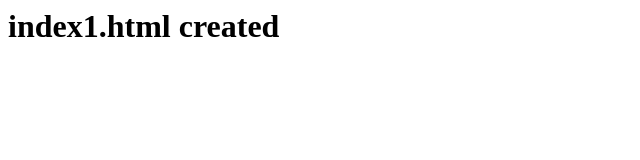
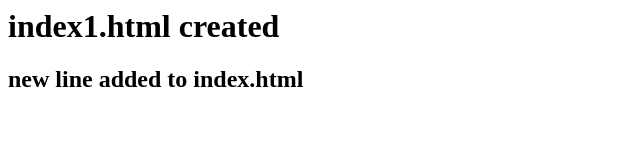
Before and after one commit to sakshi200793/git_demo, a plain HTML site: page index.html in a window 1280 px wide. Shown: the whole page, without its empty margins (0-640 px from the left). Drawn offline with Linux system fonts and the light colour scheme.

Commit message:
2nd commit on index.html

```diff
--- a/index.html
+++ b/index.html
@@ -1 +1,2 @@
 <h1>index1.html created</h1>
+<h2>new line added to index.html</h2>
```
